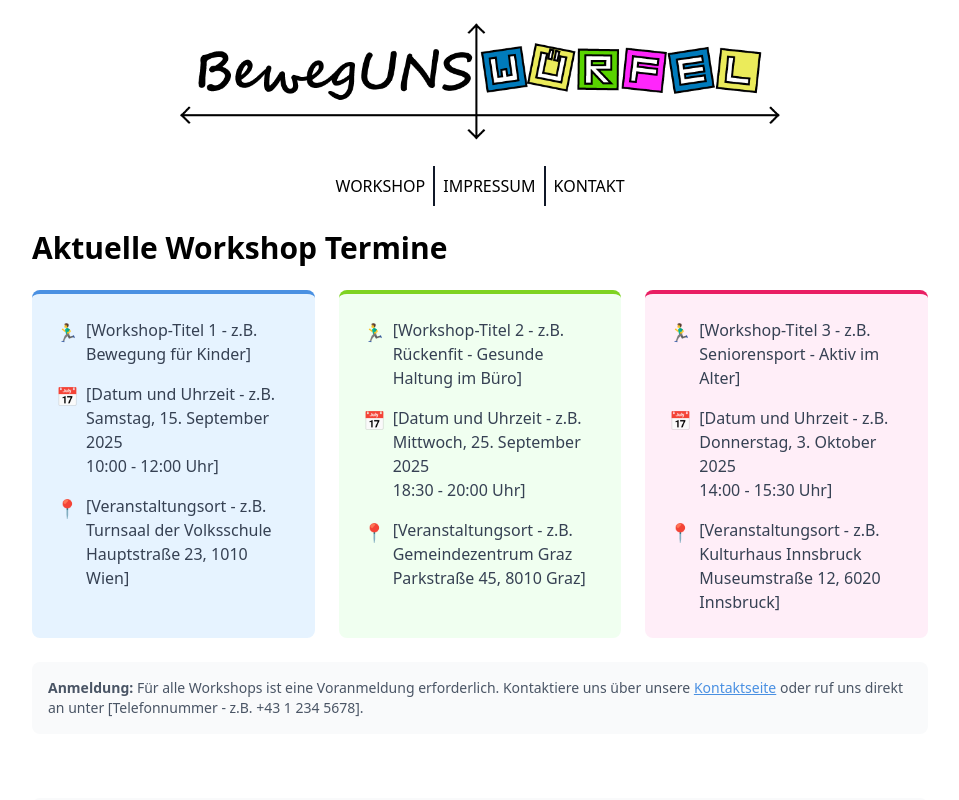
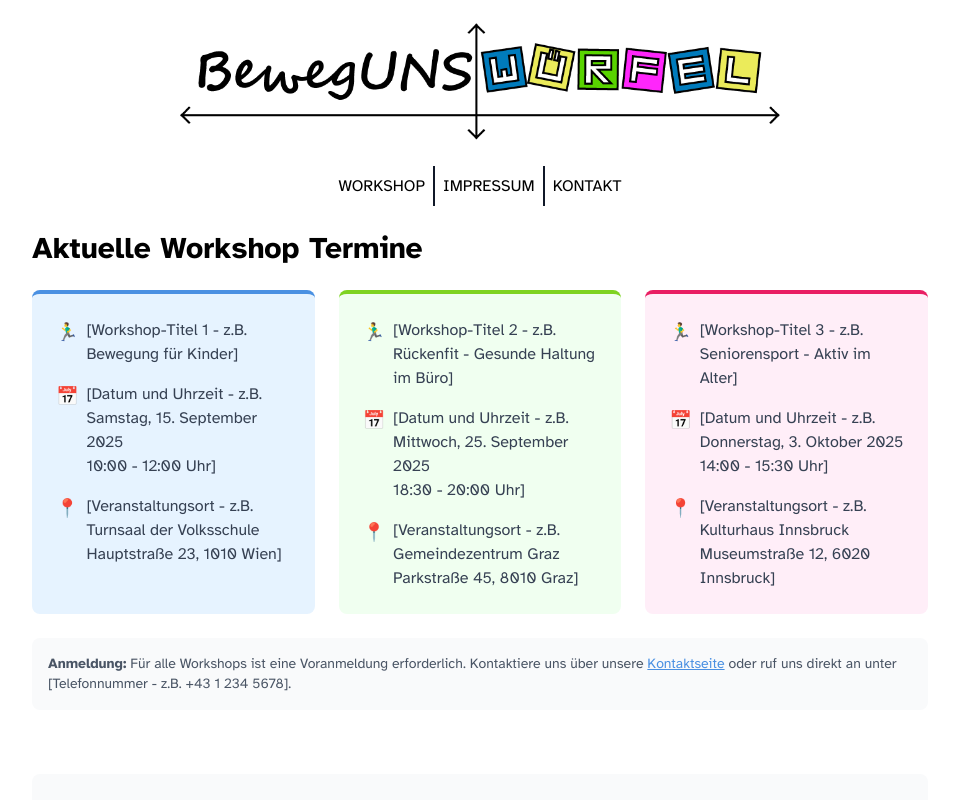
Before and after one commit to chranditho/beweguns-wuerfel, a SvelteKit app: page /workshop in a window 1280 px wide. Shown: the top 800 px of the page, without its empty margins (160-1119 px from the left). Built offline with nearby package versions, Linux system fonts and the light colour scheme.

Commit message:
chore: apply atkinson font

```diff
--- a/src/app.css
+++ b/src/app.css
@@ -1,8 +1,13 @@
+@import url('https://fonts.googleapis.com/css2?family=Atkinson+Hyperlegible:ital,wght@0,400;0,700;1,400;1,700&display=swap');
 @import 'tailwindcss';
 
 @plugin "@tailwindcss/typography";
 
 @theme {
+    --font-atkinson: "Atkinson Hyperlegible", sans-serif;
+    --font-family: "Atkinson Hyperlegible", sans-serif;
+    --font-body: "Atkinson Hyperlegible", sans-serif;
+    --font-display: "Atkinson Hyperlegible", sans-serif;
     --color-primary-50: #e6f3ff;
     --color-primary-500: #4a90e2;
     --color-primary-600: #357abd;
--- a/src/app.html
+++ b/src/app.html
@@ -1,14 +1,15 @@
 <!doctype html>
 <html lang="en" data-theme="dev">
 <head>
-		<meta charset="utf-8"/>
-		<link rel="icon" href="%sveltekit.assets%/favicon.png"/>
-		<meta name="viewport" content="width=device-width, initial-scale=1"/>
+	<meta charset="utf-8" />
+	<link rel="icon" href="%sveltekit.assets%/favicon.png" />
+	<link rel="preconnect" href="https://fonts.googleapis.com">
+	<link rel="preconnect" href="https://fonts.gstatic.com" crossorigin>
+	<meta name="viewport" content="width=device-width, initial-scale=1" />
 	%sveltekit.head%
 </head>
 <body data-sveltekit-preload-data="hover">
-		<Nav></Nav>
-		<div>
+<div class="font-atkinson">
 	<div style="display: contents">%sveltekit.body%</div>
 </div>
 </body>
```
Lines whose indentation alone changed are shown as unchanged.
